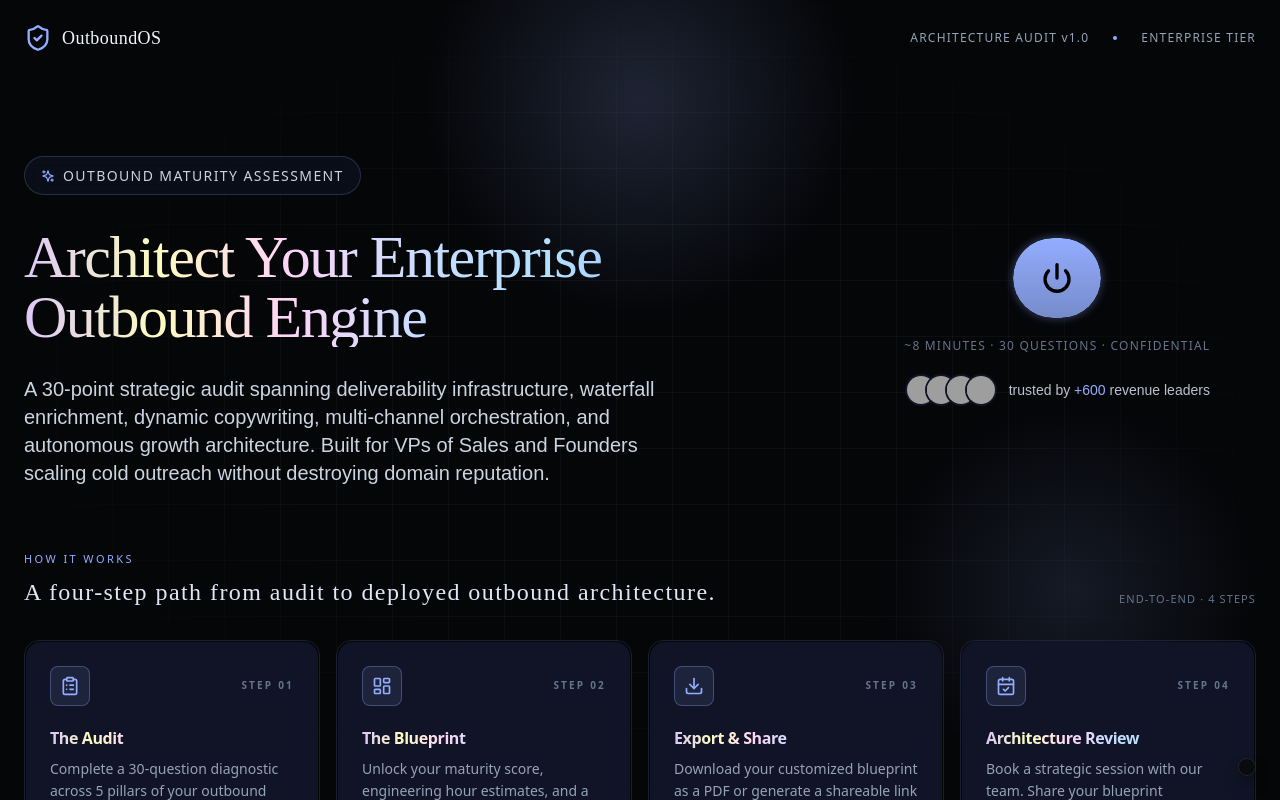
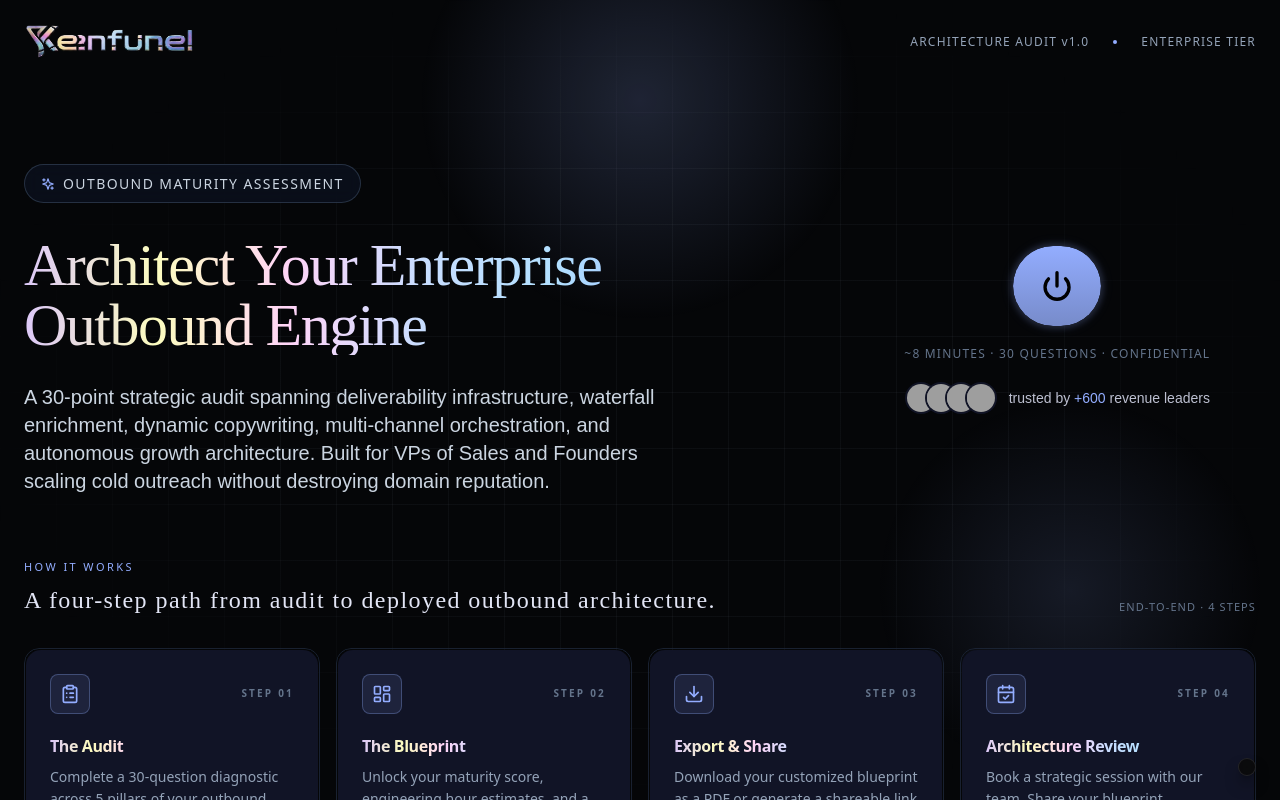
Before and after one commit to keenfunnel-agency/outreach-roadmap, a React (Vite) app: page / in a window 1280 px wide. Shown: the top 800 px of the page. Built offline with nearby package versions, Linux system fonts and the light colour scheme; grey boxes are pictures that could not be loaded; a web font is replaced by a local one.

Commit message:
Refactor headers for image logo

```diff
--- a/src/components/Audit.tsx
+++ b/src/components/Audit.tsx
@@ -1,6 +1,6 @@
 import { useMemo, useState } from "react";
 import { AnimatePresence, motion } from "framer-motion";
-import { ArrowLeft, ArrowRight, ShieldCheck } from "lucide-react";
+import { ArrowLeft, ArrowRight } from "lucide-react";
 import { PILLARS, QUESTIONS } from "../data/questions";
 
 type Props = {
@@ -30,8 +30,7 @@ export default function Audit({ onComplete }: Props) {
       <header className="relative z-10 border-b border-slate-900/80">
         <div className="mx-auto flex max-w-5xl items-center justify-between px-6 py-5">
           <div className="flex items-center gap-3">
-            <ShieldCheck className="h-6 w-6 text-[#93ADFF]" />
-            <span className="font-display text-base tracking-wide text-slate-100">OutboundOS</span>
+            <img src="/Original_3D_horizontal copy.png" alt="OutboundOS" className="h-8 w-auto" />
             <span className="hidden h-4 w-px bg-slate-800 sm:block" />
             <span className="hidden text-[11px] font-semibold tracking-[0.22em] text-slate-300 sm:inline">
               DIAGNOSTIC
--- a/src/components/Dashboard.tsx
+++ b/src/components/Dashboard.tsx
@@ -17,7 +17,6 @@ import {
   BookOpen,
   Link as LinkIcon,
   Check,
-  Shield,
   Database,
   Network,
   BrainCircuit,
@@ -151,8 +150,7 @@ export default function Dashboard({ total, pillarScores, roadmap, onRestart, onO
       <header className="relative z-10 border-b border-slate-900/80">
         <div className="mx-auto flex max-w-7xl flex-wrap items-center justify-between gap-3 px-6 py-5">
           <div className="flex items-center gap-3">
-            <Shield className="h-6 w-6 text-[#93ADFF]" />
-            <span className="font-display text-base tracking-wide text-slate-100">OutboundOS</span>
+            <img src="/Original_3D_horizontal copy.png" alt="OutboundOS" className="h-8 w-auto" />
             <span className="hidden h-4 w-px bg-slate-800 sm:block" />
             <span className="hidden text-[11px] font-semibold tracking-[0.22em] text-slate-300 sm:inline">
               EXECUTIVE DASHBOARD
--- a/src/components/Landing.tsx
+++ b/src/components/Landing.tsx
@@ -1,6 +1,5 @@
 import { motion } from "framer-motion";
 import {
-  ShieldCheck,
   Sparkles,
   ClipboardList,
   LayoutDashboard,
@@ -17,9 +16,8 @@ export default function Landing({ onStart }: Props) {
   return (
     <div className="relative min-h-screen">
       <header className="relative z-10 mx-auto flex max-w-7xl items-center justify-between px-6 py-6">
-        <div className="flex items-center gap-2.5">
-          <ShieldCheck className="h-7 w-7 text-[#93ADFF]" />
-          <span className="font-display text-lg tracking-wide text-slate-100">OutboundOS</span>
+        <div className="flex items-center">
+          <img src="/Original_3D_horizontal copy.png" alt="OutboundOS" className="h-9 w-auto" />
         </div>
         <div className="hidden items-center gap-6 text-xs tracking-widest text-slate-400 md:flex">
           <span>ARCHITECTURE AUDIT v1.0</span>
```
